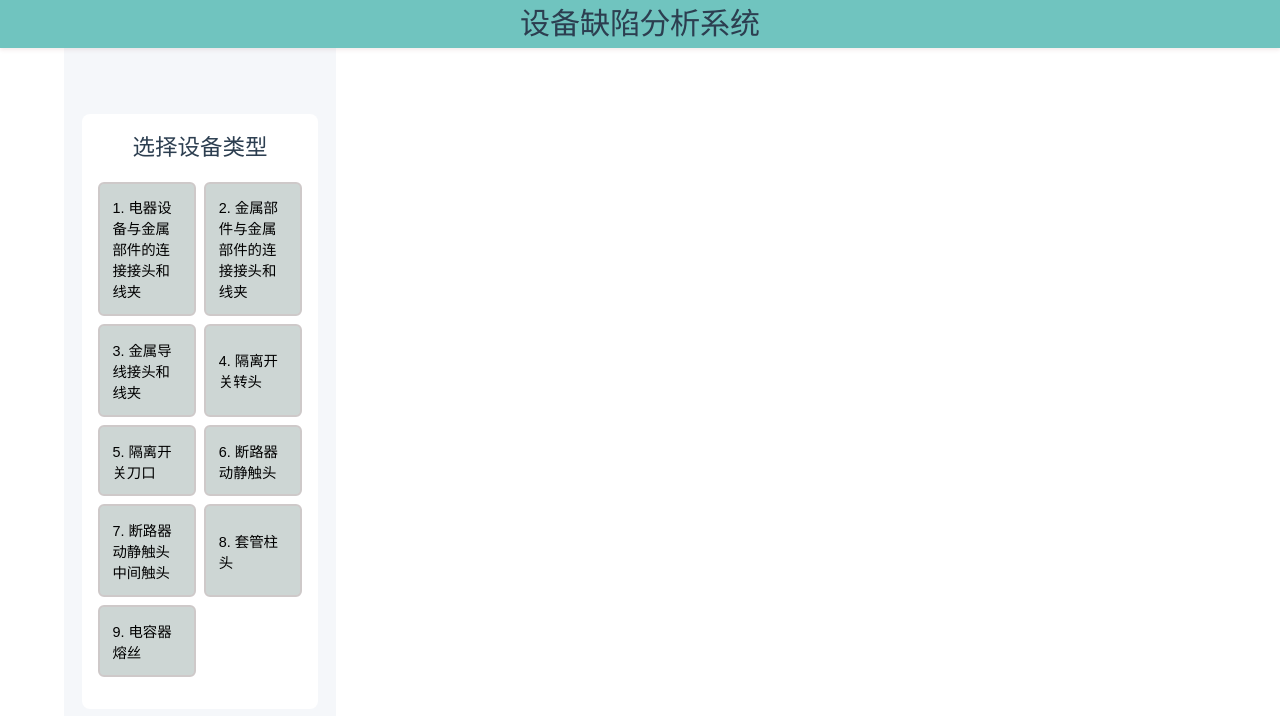
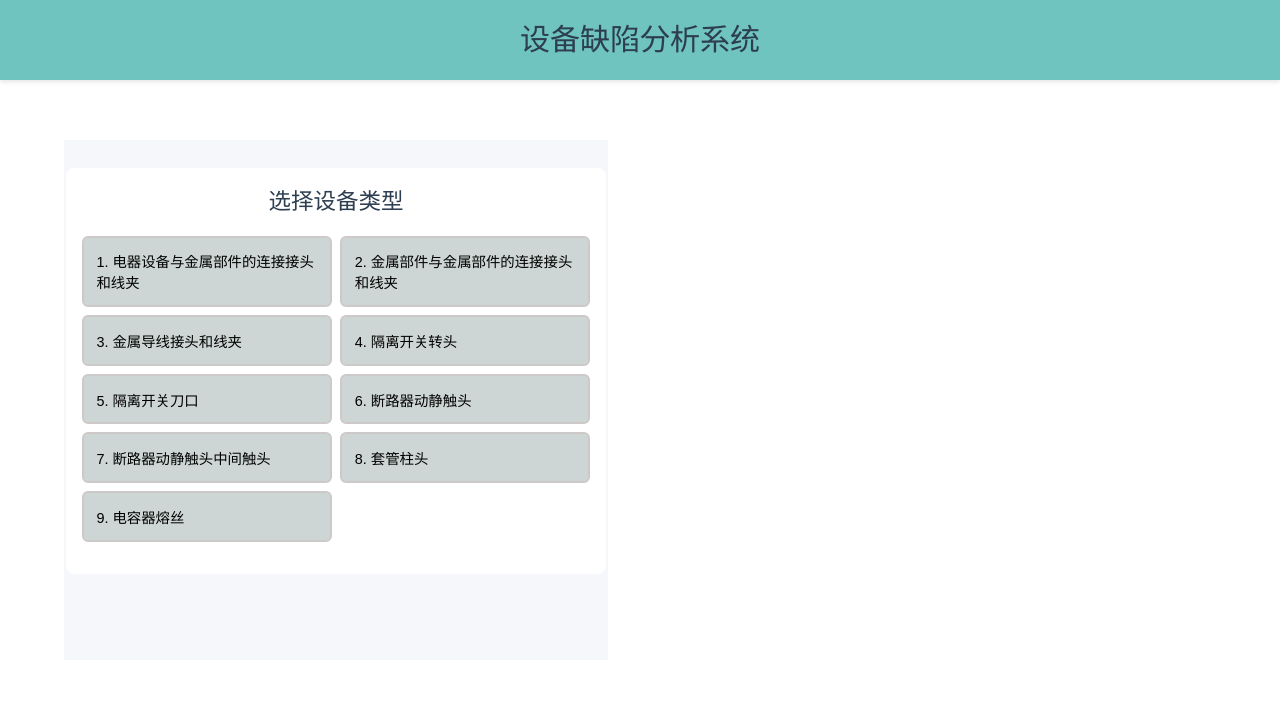
Before and after one commit to zxg156/infrared-defect-project, a Vue app: page / in a window 1280 px wide. Shown: the top 716 px of the page. Built offline with nearby package versions, Linux system fonts and the light colour scheme.

Commit message:
change screan width

```diff
--- a/src/App.vue
+++ b/src/App.vue
@@ -16,5 +16,10 @@ import DefectAnalysisPage from './views/DefectAnalysisPage.vue';
   text-align: center;
   color: #2c3e50;
   margin-top: 0;
+  width: 100%; /* 设置宽度为设备宽度 */
+  height: 90vh; /* 设置高度为设备视口高度 */
+  display: flex; /* 使用flex布局 */
+  justify-content: center; /* 水平居中 */
+  align-items: center; /* 垂直居中 */
 }
 </style>
--- a/src/assets/base.css
+++ b/src/assets/base.css
@@ -83,4 +83,5 @@ body {
   text-rendering: optimizeLegibility;
   -webkit-font-smoothing: antialiased;
   -moz-osx-font-smoothing: grayscale;
+  /* margin: 0;  去除默认边距 */
 }
--- a/src/assets/main.css
+++ b/src/assets/main.css
@@ -3,7 +3,7 @@
 #app {
   max-width: 1280px;
   margin: 0 auto;
-  padding: 2rem;
+  padding: 0.2rem;
   font-weight: normal;
 }
 
--- a/src/views/DefectAnalysisPage.vue
+++ b/src/views/DefectAnalysisPage.vue
@@ -317,40 +317,52 @@ const nextPage = (device) => {
 </script>
 
 <style scoped>
+/* 确保 html 和 body 没有默认的边距 */
 html, body {
-  margin: 10;
-  padding: 0.1rem;
+  margin: 0;
+  padding: 0;
   height: 100%;
   width: 100%;
   overflow-x: hidden; /* 防止出现水平滚动条 */
 }
 
 .container {
-  min-height: 100vh;
-  width: 100%; /* 宽度设置为100%，去除多余宽度 */
+  min-height: 65vh;
+  width: 100%; /* 设置宽度为 100% */
   background: #f5f7fa;
   display: flex;
   flex-direction: column;
   box-sizing: border-box;
-  margin: 0 auto; /* 水平居中 */
-  padding: 0.1rem; /* 添加内边距 */
+  margin: 0; /* 去除外边距 */
+  padding: 0; /* 去除内边距 */
 }
 
 .header {
-  position: fixed; /* 固定定位 */
-  top: 0; /* 置顶 */
-  left: 0; /* 左对齐 */
-  width: 100%; /* 宽度与屏幕一致 */
-  background: #70c4bf; /* 背景颜色 */
-  box-shadow: 0 2px 4px rgba(129, 48, 48, 0.1); /* 添加阴影 */
-  z-index: 200; /* 确保标题在其他内容之上 */
-  margin-bottom: 0; /* 移除底部外边距 */
+  position: fixed;
+  top: 0;
+  left: 0;
+  width: 100%;
+  background: #70c4bf;
+  box-shadow: 0 2px 4px rgba(0, 0, 0, 0.1);
+  z-index: 200;
   text-align: center;
+  padding: 1rem;
 }
 
 .content {
-  margin-top: 80px; /* 顶部外边距，避免内容被标题覆盖 */
-  padding: 1rem; /* 添加内边距 */
+  margin-top: 10px; /* 顶部外边距，避免内容被标题覆盖 */
+  padding: 0.1rem;
+  width: 100%;
+  box-sizing: border-box;
+}
+
+/* 确保子组件宽度与容器一致 */
+.DeviceSelection,
+.TemperatureInput,
+.ResultDisplay,
+.history-section {
+  width: 100%;
+  box-sizing: border-box;
 }
 
 .history-table {
@@ -421,17 +433,15 @@ html, body {
 
 @media (max-width: 768px) {
   .container {
-    padding: 0.5rem;
-    min-height: 100vh;
-    width: 100%; /* 小屏幕下宽度设置为100% */
+    padding: 0.1rem;
   }
 
   .header {
-    padding: 0.5rem; /* 小屏幕下减少内边距 */
+    padding: 0.5rem;
   }
 
   .content {
-    margin-top: 60px; /* 小屏幕下减少顶部外边距 */
+    margin-top: 10px;
   }
 
   .history-table th,
@@ -441,7 +451,7 @@ html, body {
   }
 
   .btn {
-    padding: 0.4rem 0.8rem;
+    padding: 0.1rem 0.2rem;
     font-size: 0.8rem;
   }
 }
```
Also changed, not shown: 4 other files (tests, documents, lock files or other folders).
